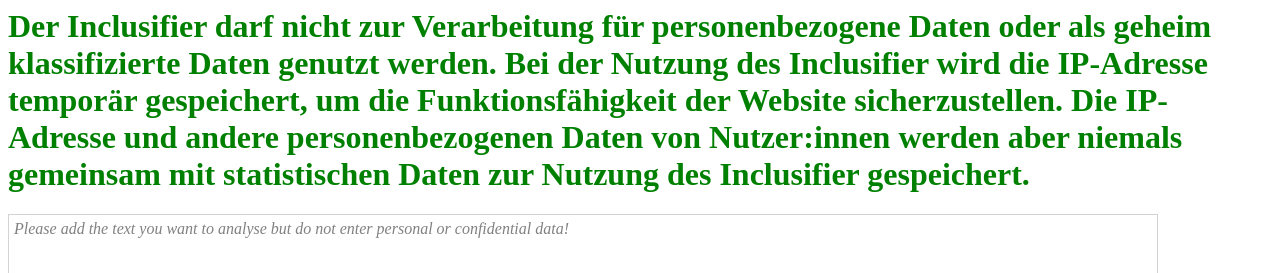
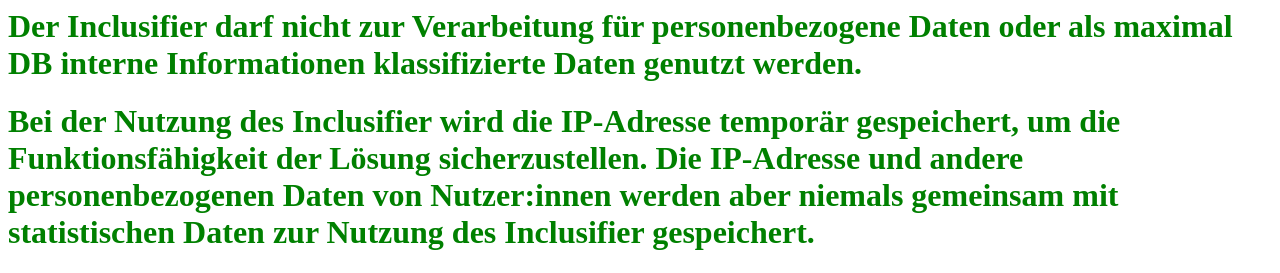
Before and after one commit to witty-works/nlp_api, a FastAPI app: page /form in a window 1280 px wide. Shown: the top 273 px of the page. Run offline with FastAPI, Linux system fonts and the light colour scheme; parts of the project's set-up code (start-up, migrations or seed data) failed here and were passed over.

Commit message:
tweak warning text

```diff
--- a/templates/form.html
+++ b/templates/form.html
@@ -5,7 +5,10 @@
     <link href="{{ url_for('static', path='/favicon.png') }}" rel="icon" type="image/png" >
 </head>
 <body>
-    <h1>Der Inclusifier darf nicht zur Verarbeitung für personenbezogene Daten oder als geheim klassifizierte Daten genutzt werden. Bei der Nutzung des Inclusifier wird die IP-Adresse temporär gespeichert, um die Funktionsfähigkeit der Website sicherzustellen. Die IP-Adresse und andere personenbezogenen Daten von Nutzer:innen werden aber niemals gemeinsam mit statistischen Daten zur Nutzung des Inclusifier gespeichert.</h1>
+    <h1>Der Inclusifier darf nicht zur Verarbeitung für personenbezogene Daten oder als maximal DB interne Informationen klassifizierte Daten genutzt werden.</h1>
+
+    <h1>Bei der Nutzung des Inclusifier wird die IP-Adresse temporär gespeichert, um die Funktionsfähigkeit der Lösung sicherzustellen. Die IP-Adresse und andere personenbezogenen Daten von Nutzer:innen werden aber niemals gemeinsam mit statistischen Daten zur Nutzung des Inclusifier gespeichert.</h1>
+
     <div contenteditable="true" class="editor" data-placeholder="Please add the text you want to analyse but do not enter personal or confidential data!"></div>
 </body>
 </html>
```
